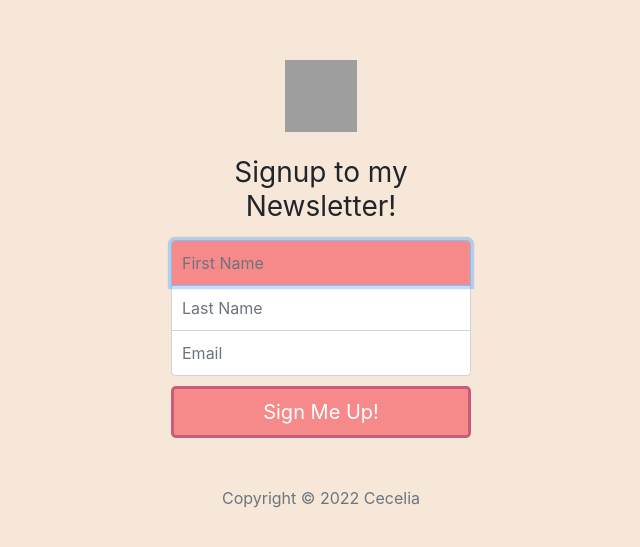
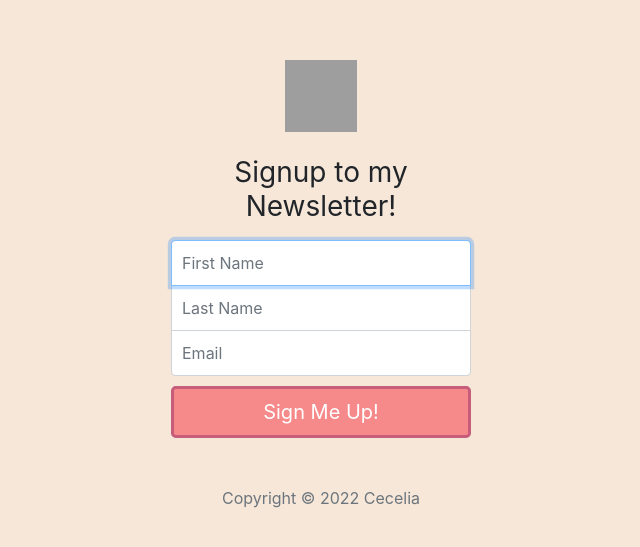
Before and after one commit to ceceliamllr/news-letter, a website: page signup.html in a window 1280 px wide. Shown: the part 107-654 px from the top of the page, without its empty margins (319-959 px from the left). Drawn offline with nearby package versions, Linux system fonts and the light colour scheme; grey boxes are pictures that could not be loaded.

Commit message:
inital commit

```diff
--- a/public/css/styles.css
+++ b/public/css/styles.css
@@ -53,7 +53,6 @@ body {
 }
 .form-signin .form-control:focus {
   z-index: 2;
-  background-color: #F68989;
 }
 .top{
   margin-bottom: -1px;
```
